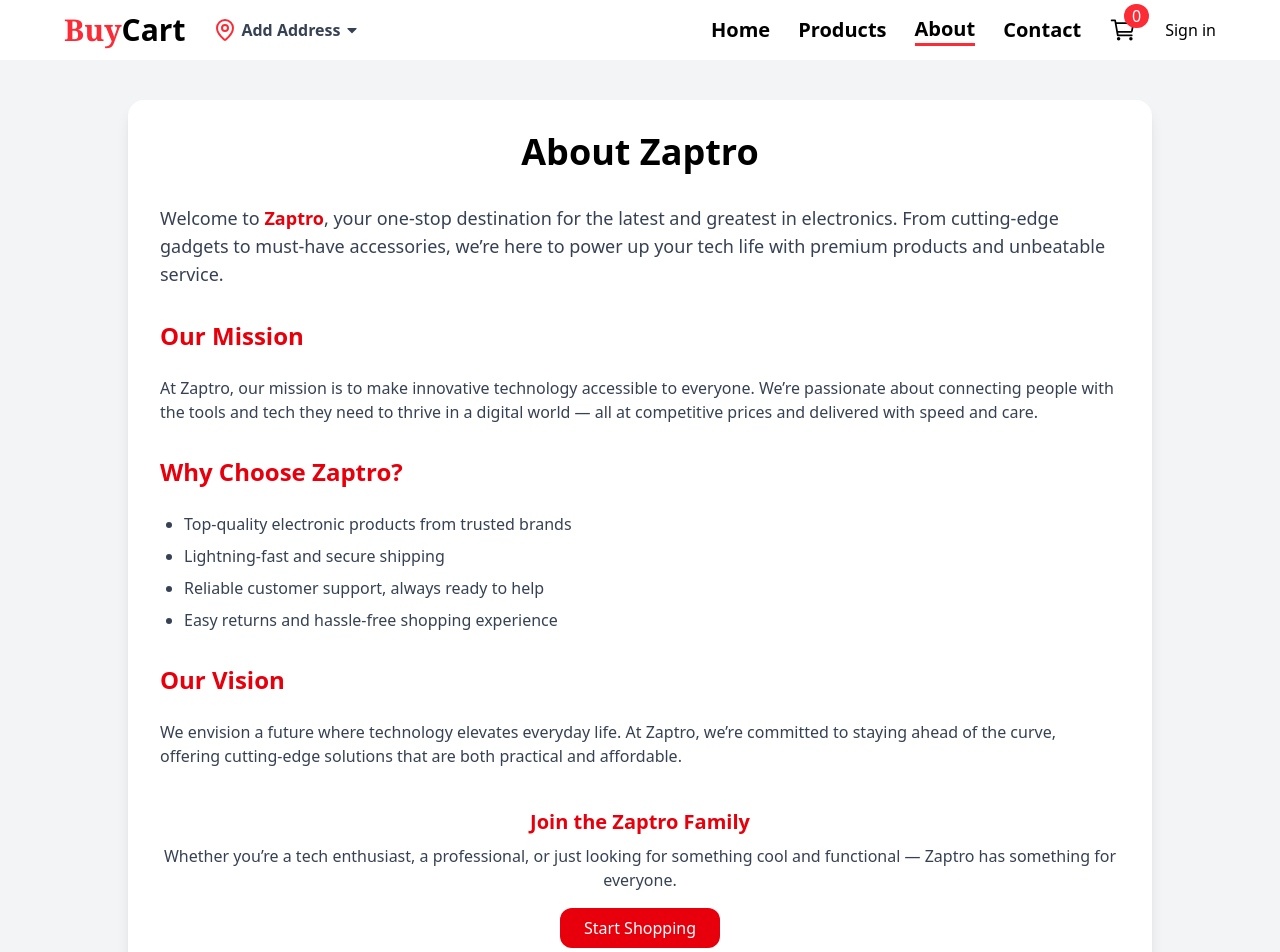
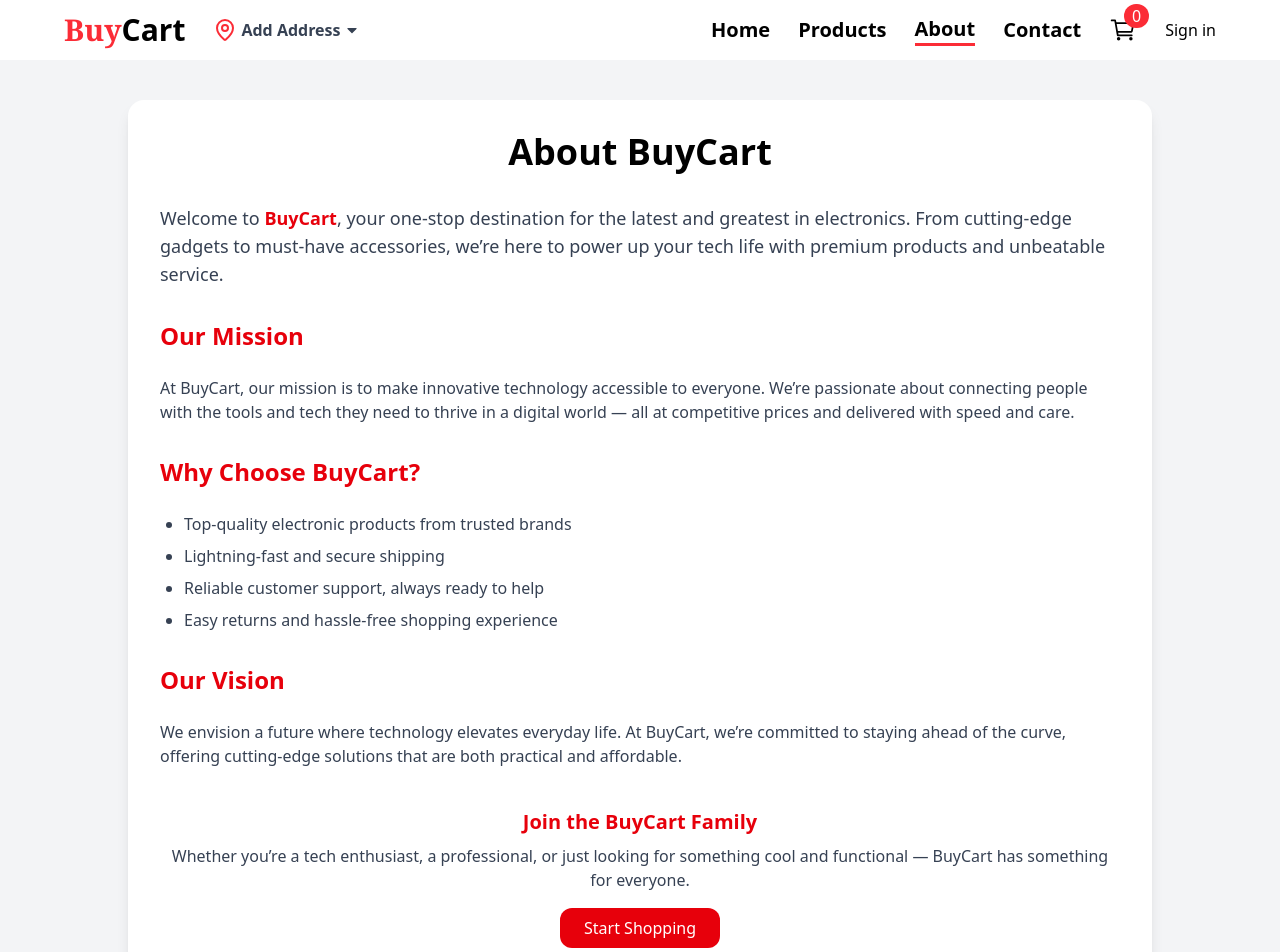
Before and after one commit to srivishnu123/BuyCar, a React (Vite) app in the folder BuyCart/: page /about in a window 1280 px wide. Shown: the top 952 px of the page. Built offline with nearby package versions, Linux system fonts and the light colour scheme; no server answers.

Commit message:
Update About.jsx

```diff
--- a/BuyCart/src/pages/About.jsx
+++ b/BuyCart/src/pages/About.jsx
@@ -5,21 +5,21 @@ const About = () => {
   return (
     <div className="min-h-screen bg-gray-100 py-10 px-4 sm:px-6 lg:px-20">
       <div className="max-w-5xl mx-auto bg-white rounded-2xl shadow-lg p-8 space-y-8">
-        <h1 className="text-4xl font-bold  text-center">About Zaptro</h1>
+        <h1 className="text-4xl font-bold  text-center">About BuyCart</h1>
 
         <p className="text-gray-700 text-lg">
-          Welcome to <span className="font-semibold text-red-600">Zaptro</span>, your one-stop destination for the latest and greatest in electronics. From cutting-edge gadgets to must-have accessories, we’re here to power up your tech life with premium products and unbeatable service.
+          Welcome to <span className="font-semibold text-red-600">BuyCart</span>, your one-stop destination for the latest and greatest in electronics. From cutting-edge gadgets to must-have accessories, we’re here to power up your tech life with premium products and unbeatable service.
         </p>
 
         <div className="space-y-6">
           <h2 className="text-2xl font-semibold text-red-600">Our Mission</h2>
           <p className="text-gray-700 text-base">
-            At Zaptro, our mission is to make innovative technology accessible to everyone. We’re passionate about connecting people with the tools and tech they need to thrive in a digital world — all at competitive prices and delivered with speed and care.
+            At BuyCart, our mission is to make innovative technology accessible to everyone. We’re passionate about connecting people with the tools and tech they need to thrive in a digital world — all at competitive prices and delivered with speed and care.
           </p>
         </div>
 
         <div className="space-y-6">
-          <h2 className="text-2xl font-semibold text-red-600">Why Choose Zaptro?</h2>
+          <h2 className="text-2xl font-semibold text-red-600">Why Choose BuyCart?</h2>
           <ul className="list-disc pl-6 text-gray-700 space-y-2">
             <li>Top-quality electronic products from trusted brands</li>
             <li>Lightning-fast and secure shipping</li>
@@ -31,14 +31,14 @@ const About = () => {
         <div className="space-y-6">
           <h2 className="text-2xl font-semibold text-red-600">Our Vision</h2>
           <p className="text-gray-700 text-base">
-            We envision a future where technology elevates everyday life. At Zaptro, we’re committed to staying ahead of the curve, offering cutting-edge solutions that are both practical and affordable.
+            We envision a future where technology elevates everyday life. At BuyCart, we’re committed to staying ahead of the curve, offering cutting-edge solutions that are both practical and affordable.
           </p>
         </div>
 
         <div className="text-center mt-10">
-          <h3 className="text-xl font-semibold text-red-600 mb-2">Join the Zaptro Family</h3>
+          <h3 className="text-xl font-semibold text-red-600 mb-2">Join the BuyCart Family</h3>
           <p className="text-gray-700 mb-4">
-            Whether you’re a tech enthusiast, a professional, or just looking for something cool and functional — Zaptro has something for everyone.
+            Whether you’re a tech enthusiast, a professional, or just looking for something cool and functional — BuyCart has something for everyone.
           </p>
          <Link to={'/products'}><button className="bg-red-600 text-white px-6 py-2 rounded-xl hover:bg-red-700 transition duration-300">
             Start Shopping
```
